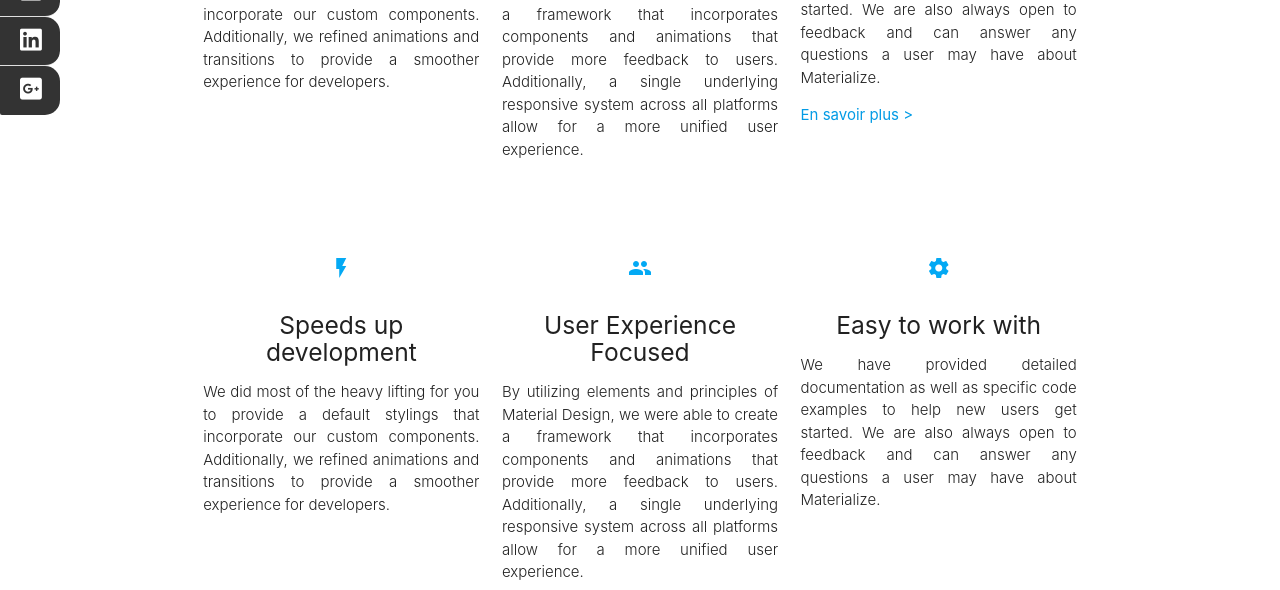
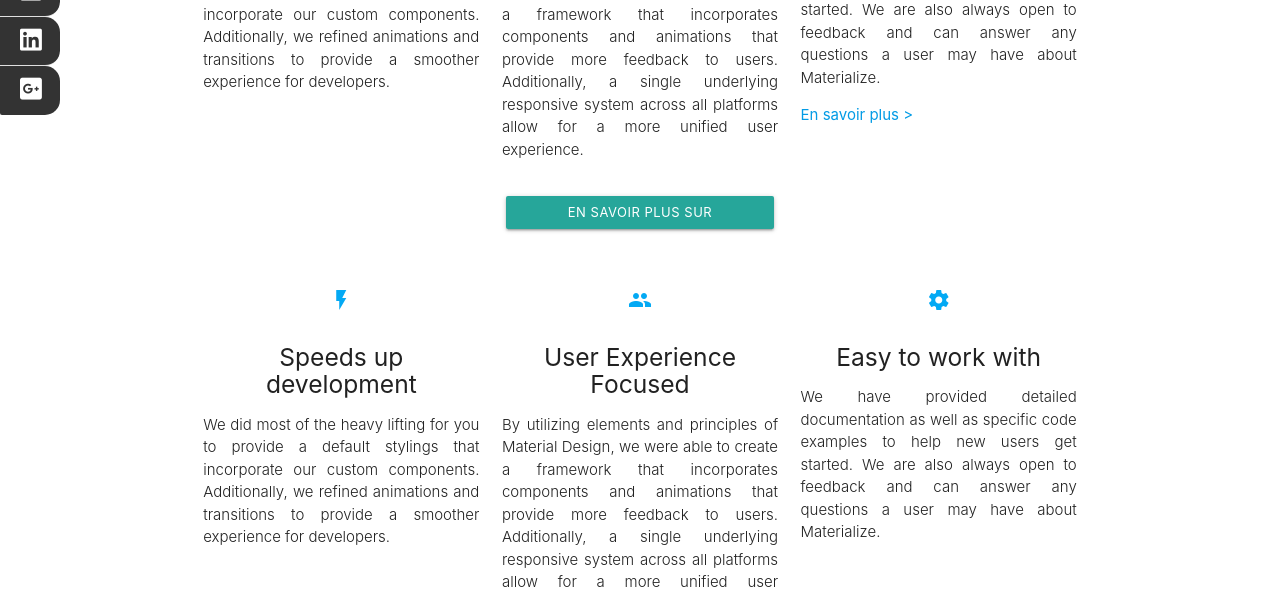
Before and after one commit to Pand3mie/SF4, a Symfony app: template templates/home/home.html.twig in a window 1280 px wide. Shown: the part 490-1080 px from the top of the page. Run offline with Twig, Linux system fonts and the light colour scheme; the template is opened without the code that fills it, so the values that code supplies are empty; style sheets or scripts are compiled from the project's sources; some libraries are stand-ins or nearby versions.

Commit message:
commit home.html.twig

```diff
--- a/assets/scss/app.scss
+++ b/assets/scss/app.scss
@@ -97,3 +97,9 @@ div {
   position:fixed;
   top: -54px;
 }
+.button-middle{
+  text-align: center;
+  position: relative;
+  left: 35%;
+  width: 30%;
+}
--- a/templates/home/home.html.twig
+++ b/templates/home/home.html.twig
@@ -39,6 +39,9 @@
         </div>
       </div>
     </div>
+
+          <a class="waves-effect waves-light btn-small button-middle">En savoir plus sur l'entreprise</a>
+
     <div class="row">
         <div class="col s12 m4">
           <div class="icon-block">
```
